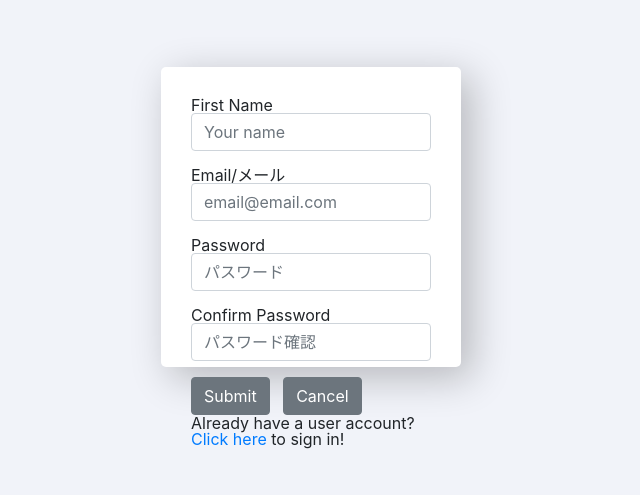
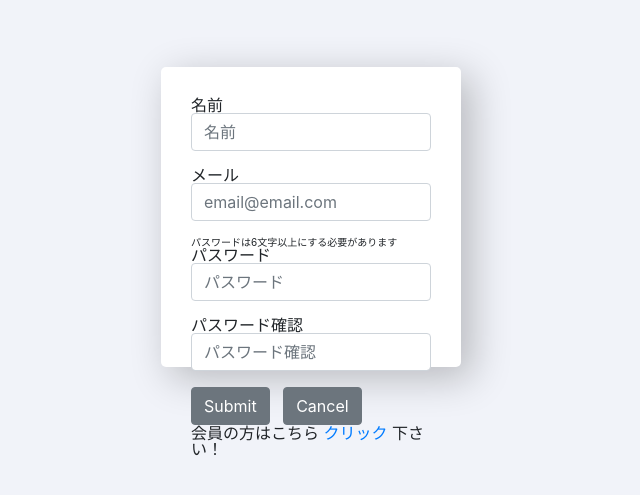
Before and after one commit to JustinTheeDude/dentist-app, a React (Create React App) app: page /signup in a window 1280 px wide. Shown: the part 183-678 px from the top of the page, without its empty margins (329-969 px from the left). Built offline with nearby package versions, Linux system fonts and the light colour scheme; no server answers.

Commit message:
updated login/signup validation

```diff
--- a/package.json
+++ b/package.json
@@ -10,6 +10,7 @@
     "create-react-class": "^15.6.3",
     "global": "^4.4.0",
     "jquery": "^1.9.1",
+    "node-sass": "^4.14.1",
     "react": "^16.12.0",
     "react-bootstrap-date-picker": "^5.1.0",
     "react-calendar": "^2.19.2",
--- a/src/Components/Login.js
+++ b/src/Components/Login.js
@@ -1,20 +1,24 @@
 import React, { Component } from "react";
 import { withRouter, Link } from 'react-router-dom';
-import {Form, FormGroup, Label, Input, Button, } from "reactstrap";
+import { Form, FormGroup, Label, Input, Button, } from "reactstrap";
 import firebase from "./firebase";
 
 class Login extends Component {
     state = {
         email: "",
         password: "",
+        noInput: false,
         error: []
     };
 
     signIn = e => {
-        e.preventDefault()
-
         const { email, password, errors } = this.state
         let userId;
+
+        e.preventDefault()
+        if( !email && !password) {
+            this.setState({ noInput: true })
+        }
         firebase
             .auth()
             .signInWithEmailAndPassword(email, password)
@@ -38,7 +42,7 @@ class Login extends Component {
     };
 
     render() {
-        const { error } = this.state
+        const { error,noInput } = this.state
 
         return (
             <Form className="login" onSubmit={this.signIn}>
@@ -76,10 +80,17 @@ class Login extends Component {
                         null
                     }
                 </FormGroup>
+                {
+                    noInput &&
+                    <p style={{color: 'firebrick', fontSize: '13px' }}>メールアドレスとパスワードを入力してください</p>
+
+                }
+                <br></br>
                 <Button>Submit</Button>
                 <p>
                     アカウントを作成するにはここを<Link to="/signup">クリック</Link> 下さい！
                 </p>
+
             </Form>
 
         );
--- a/src/Components/UserSignUp.js
+++ b/src/Components/UserSignUp.js
@@ -17,14 +17,15 @@ import { withRouter, Link } from 'react-router-dom'
   }
 
   signUp = e => {
-   e.preventDefault();
-  let { email, password, confirmPassword, displayName } = this.state
+
+    e.preventDefault();
+    let { email, password, confirmPassword, displayName } = this.state
 
     if (!displayName ) {
-        this.setState({ nameError: ["must have user name"] })
+        this.setState({ nameError: ["名前を入力してください"] })
     }
     else if (password !== confirmPassword) {
-      this.setState({ confirmPwError:  ["passwords don't match"] })
+      this.setState({ confirmPwError:  ["パスワードが一致しません"] })
     }
     else {
       firebase
@@ -52,34 +53,6 @@ import { withRouter, Link } from 'react-router-dom'
         this.setState({ firebaseErr })
       });
     }
-    // if ( password === confirmPassword) {
-    //   firebase
-    //     .auth().createUserWithEmailAndPassword(email, password)
-    //     .then( user => {
-    //       user = firebase.auth().currentUser
-    //       // console.log("This is the user: ", user.email)
-
-    //       if(user) {
-    //         user.updateProfile({
-    //           displayName
-    //         })
-    //         console.log("users name: ", displayName)
-    //         this.props.history.push('/cards')
-    //       }
-    //       // console.log("this is the user object after name input: ", user)
-
-    //     })
-    //     .catch((error) => {
-    //       this.setState({ error })
-    //     });
-    //   }
-
-        // this.setState({
-        //   displayName: "",
-        //   email: "",
-        //   password: "",
-        //   confirmPassword: "",
-        // })
 
   }
 
@@ -103,17 +76,15 @@ import { withRouter, Link } from 'react-router-dom'
       confirmPwError,
       firebaseErr,
     } = this.state;
-    console.log(nameError)
-    console.log(firebaseErr)
     return (
       <Form className="login" onSubmit={this.signUp} >
         <FormGroup>
-          <Label for="displayName">First Name</Label>
+          <Label for="displayName">名前</Label>
           <Input
               type="text"
               name="displayName"
               id="displayName"
-              placeholder="Your name"
+              placeholder="名前"
               onChange={this.handleChange}
               value={displayName}
           />
@@ -125,7 +96,7 @@ import { withRouter, Link } from 'react-router-dom'
           }
       </FormGroup>
       <FormGroup>
-          <Label for="Email">Email/メール</Label>
+          <Label for="Email">メール</Label>
           <Input
               type="email"
               name="email"
@@ -134,15 +105,19 @@ import { withRouter, Link } from 'react-router-dom'
               onChange={this.handleChange}
               value={email}
           />
+
           {
-            firebaseErr.code === "auth/invalid-email" || firebaseErr.code ===  "auth/email-already-in-use" ?
-            <p style={{color: 'firebrick', fontSize: '15px' }}>メールアドレスが 間 違って います</p>
-            :
-            null
+            firebaseErr.code === "auth/invalid-email" &&
+            <p style={{color: 'firebrick', fontSize: '15px' }}>メールアドレスを入力してください</p>
+          }
+          {
+            firebaseErr.code ===  "auth/email-already-in-use" &&
+            <p style={{color: 'firebrick', fontSize: '15px' }}>このメールアドレスは使用されています</p>
           }
       </FormGroup>
       <FormGroup>
-          <Label for="Password">Password</Label>
+          <p style={{fontSize: '10px'}}>パスワードは6文字以上にする必要があります</p>
+          <Label for="Password">パスワード</Label>
           <Input
               type="password"
               name="password"
@@ -159,7 +134,7 @@ import { withRouter, Link } from 'react-router-dom'
           }
       </FormGroup>
       <FormGroup>
-          <Label for="confirmPassword">Confirm Password</Label>
+          <Label for="confirmPassword">パスワード確認</Label>
           <Input
               type="password"
               name="confirmPassword"
@@ -180,7 +155,7 @@ import { withRouter, Link } from 'react-router-dom'
       &nbsp;&nbsp;&nbsp;
       <Button onClick={this.cancel}>Cancel</Button>
       <p>
-        Already have a user account? <Link to="/">Click here</Link> to sign in!
+      会員の方はこちら <Link to="/">クリック</Link> 下さい！
     </p>
     {
       confirmPassword && confirmPassword !== password   ?
```
Also changed, not shown: 1 other file (tests, documents, lock files or other folders).
